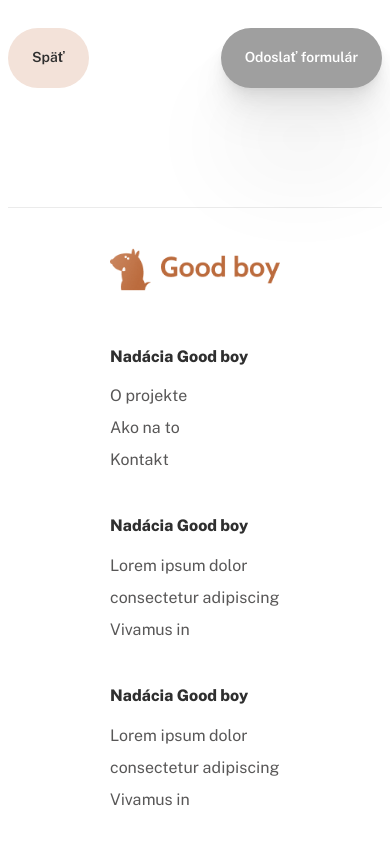
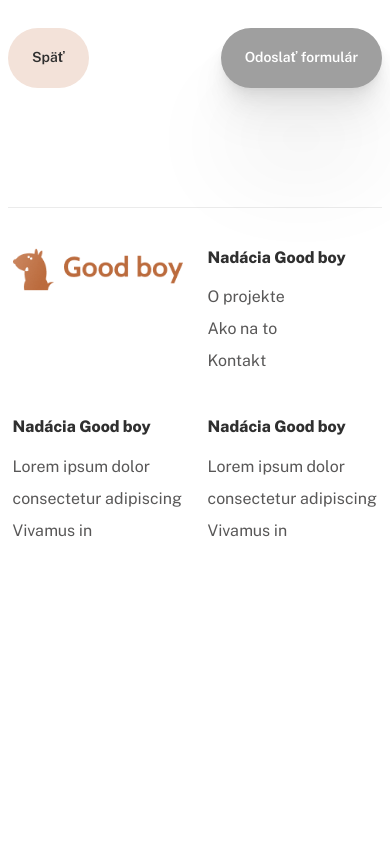
Before and after one commit to stiglicode/goodboy-gr, a React (Create React App) app: page / in a window 390 px wide. Shown: the part 812-1656 px from the top of the page. After the commit the page ends 1399 px from the top, so only its background shows below. Built offline with nearby package versions, Linux system fonts and the light colour scheme.

Commit message:
Added new conatiners & Changed breakpoints for containers

```diff
--- a/src/style/core/_variables.scss
+++ b/src/style/core/_variables.scss
@@ -33,14 +33,17 @@ $paragraph-margin-bottom: 1.5rem;
 $grid-gutter-width: 1rem;
 
 $grid-breakpoints: (
-    xs: 0,
+    xs: 360px,
     sm: 576px,
-    md: 768px,
+    md: 860px,
     lg: 992px,
     xl: 1240px,
 );
 
 $container-max-widths: (
+    sm: 540px,
+    md: 720px,
+    lg: 960px,
     xl: 71.25rem + $grid-gutter-width,
 );
 
```
